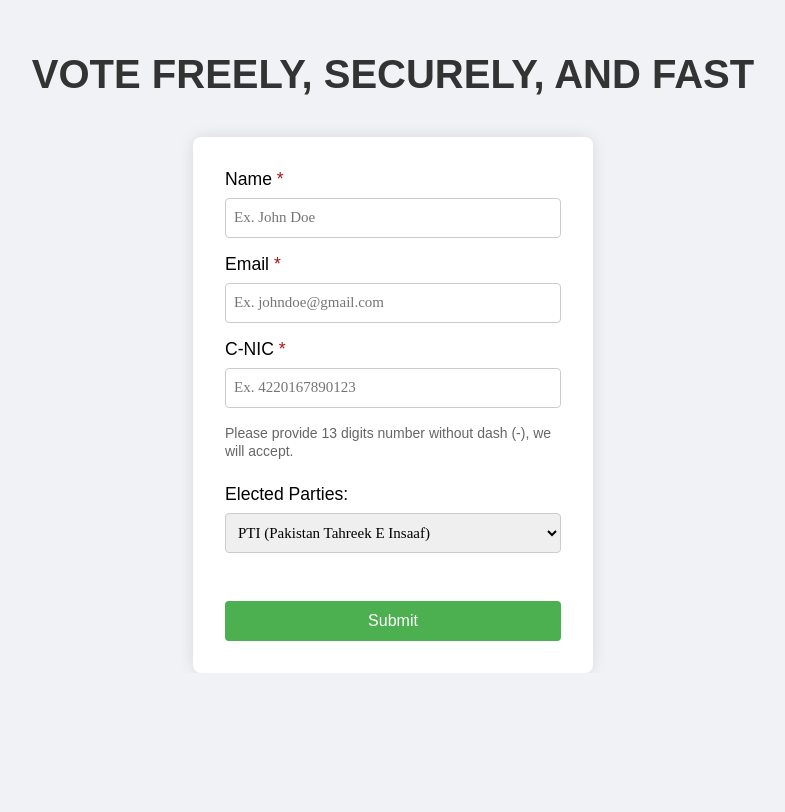
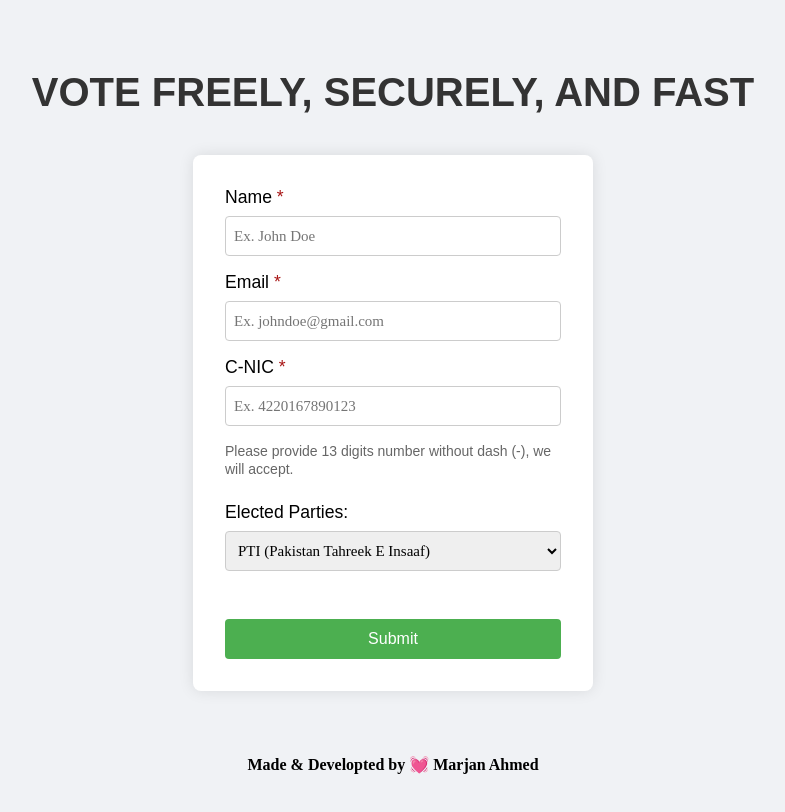
Before and after one commit to marjan-ahmed/Pak-Voting-App, a plain HTML site: page index.html in a window 1280 px wide. Shown: the part 158-970 px from the top of the page, without its empty margins (247-1032 px from the left). Before the commit the page ends 831 px from the top, so only its background shows below. Drawn offline with Linux system fonts and the light colour scheme.

Commit message:
first commit

```diff
--- a/index.html
+++ b/index.html
@@ -47,6 +47,7 @@
                 <button class="submit" type="submit" name="submit">Submit</button>
             </form>
         </div>
+        <h5 style="font-family: jost; font-size: 16px; text-align: center; margin-top: 8vh; margin-bottom: 5vh;">Made & Developted by 💓 Marjan Ahmed</h5>
     </main>
 
 
--- a/style.css
+++ b/style.css
@@ -22,7 +22,7 @@ main {
 
 .first-heading {
     text-align: center;
-    margin-top: 30vh;
+    margin-top: 50vh;
     text-transform: uppercase;
     font-size: 2.5rem;
     color: #333;
```
Also changed, not shown: voting app sample.JPG (added).
